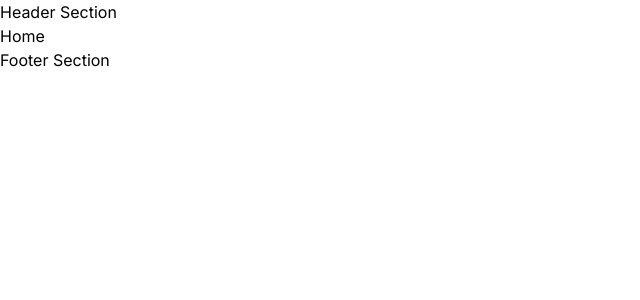
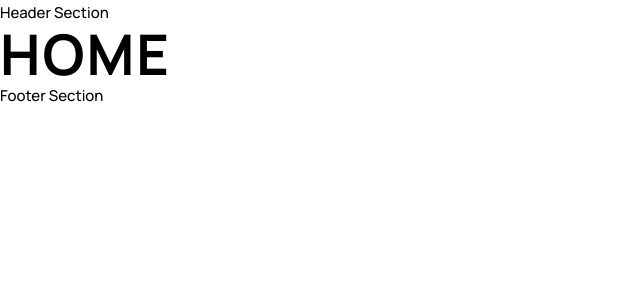
Before and after one commit to FaNi-Coding/e-commerce, a Next.js app: page / in a window 1280 px wide. Shown: the top 300 px of the page, without its empty margins (0-640 px from the left). Built offline with nearby package versions, Linux system fonts and the light colour scheme.

Commit message:
Create the design system

```diff
--- a/app/globals.css
+++ b/app/globals.css
@@ -2,27 +2,131 @@
 @tailwind components;
 @tailwind utilities;
 
-/**
- * Light mode
- */
-:root {
-  --foreground-rgb: 0, 0, 0;
-  --background-start-rgb: 214, 219, 220;
-  --background-end-rgb: 255, 255, 255;
+@layer base {
+  h1 {
+    font-size: 5.6rem;
+    line-height: 5.8rem;
+    text-transform: uppercase;
+    letter-spacing: 0.2rem;
+    font-weight: 700;
+  }
+  h2 {
+    font-weight: 700;
+    font-size: 4rem;
+    text-transform: uppercase;
+    line-height: 4.4rem;
+    letter-spacing: 0.15rem;
+  }
+  h3 {
+    font-size: 3.2rem;
+    line-height: 3.6rem;
+    text-transform: uppercase;
+    letter-spacing: 0.115px;
+    font-weight: 700;
+  }
+  h4 {
+    font-size: 2.8rem;
+    line-height: 3.8rem;
+    text-transform: uppercase;
+    letter-spacing: 0.2rem;
+    font-weight: 700;
+  }
+  h5 {
+    font-size: 2.4rem;
+    line-height: 3.3rem;
+    text-transform: uppercase;
+    letter-spacing: 0.17rem;
+    font-weight: 700;
+  }
+  h6 {
+    font-size: 1.8rem;
+    line-height: 1.9rem;
+    text-transform: uppercase;
+    letter-spacing: 0.13rem;
+    font-weight: 700;
+  }
+  .overline {
+    font-size: 1.4rem;
+    line-height: 1.9rem;
+    text-transform: uppercase;
+    letter-spacing: 1rem;
+    font-weight: 400;
+  }
+  .subTitle {
+    font-size: 1.3rem;
+    line-height: 2.5rem;
+    text-transform: uppercase;
+    letter-spacing: 0.1rem;
+    font-weight: 700;
+  }
+  body {
+    font-size: 1.5rem;
+    line-height: 2.5rem;
+    font-weight: 500;
+  }
 }
 
 /**
- * Dark mode
- */
-@media (prefers-color-scheme: dark) {
-  :root {
-    --foreground-rgb: 255, 255, 255;
-    --background-start-rgb: 0, 0, 0;
-    --background-end-rgb: 0, 0, 0;
-  }
-}
-/**
  * Global styles
  */
+html {
+  font-size: 62.5%;
+}
+
+/* Box sizing rules */
+*,
+*::before,
+*::after {
+  box-sizing: border-box;
+}
+
+/* Remove default margin */
+* {
+  margin: 0;
+  padding: 0;
+  font: inherit;
+}
+
+/* Remove list styles on ul, ol elements, default styling will be removed */
+ul,
+ol {
+  list-style-type: none;
+}
+
+/* Set core root defaults */
+html:focus-within {
+  scroll-behavior: smooth;
+}
+
+html,
 body {
+  height: 100%;
+  width: 100%;
 }
+
+/* Set core body defaults */
+body {
+  text-rendering: optimizeSpeed;
+}
+
+/* A elements that don't have a class get default styles */
+a {
+  color: inherit; /* blue colors for links too */
+  text-decoration: inherit; /* no underline */
+}
+a:not([class]) {
+  text-decoration-skip-ink: auto;
+}
+/* Make images easier to work with */
+img,
+picture {
+  max-width: 100%;
+}
+
+/* Inherit fonts for inputs and buttons */
+input,
+button,
+textarea,
+select {
+  font: inherit;
+}
--- a/app/layout.tsx
+++ b/app/layout.tsx
@@ -1,7 +1,8 @@
+import { Manrope } from 'next/font/google'
+
 import './globals.css'
-import { Inter } from 'next/font/google'
 
-const inter = Inter({ subsets: ['latin'] })
+const manrope = Manrope({ subsets: ['latin'] })
 
 export const metadata = {
   title: 'E-commerce 2.0',
@@ -16,9 +17,11 @@ export default function RootLayout({
 }) {
   return (
     <html lang='en'>
-      <body className={inter.className}>
+      <body className={manrope.className}>
         <header>Header Section</header>
-        <main>{children}</main>
+        <main>
+          <div>{children}</div>
+        </main>
         <footer>Footer Section</footer>
       </body>
     </html>
--- a/app/page.tsx
+++ b/app/page.tsx
@@ -1,5 +1,3 @@
-import Image from 'next/image'
-
 export default function Home() {
   return (
     <div>
--- a/tailwind.config.js
+++ b/tailwind.config.js
@@ -16,6 +16,14 @@ module.exports = {
         '2xl': '6rem',
       },
     },
+    colors: {
+      primary: '#D87D4A',
+      secondary: '#101010',
+      tertiary: '#F1F1F1',
+      fourthly: '#fbaf85',
+      'snow-white': '#FAFAFA',
+      error: '#CD2C2C',
+    },
   },
   plugins: [],
-};
+}
```
